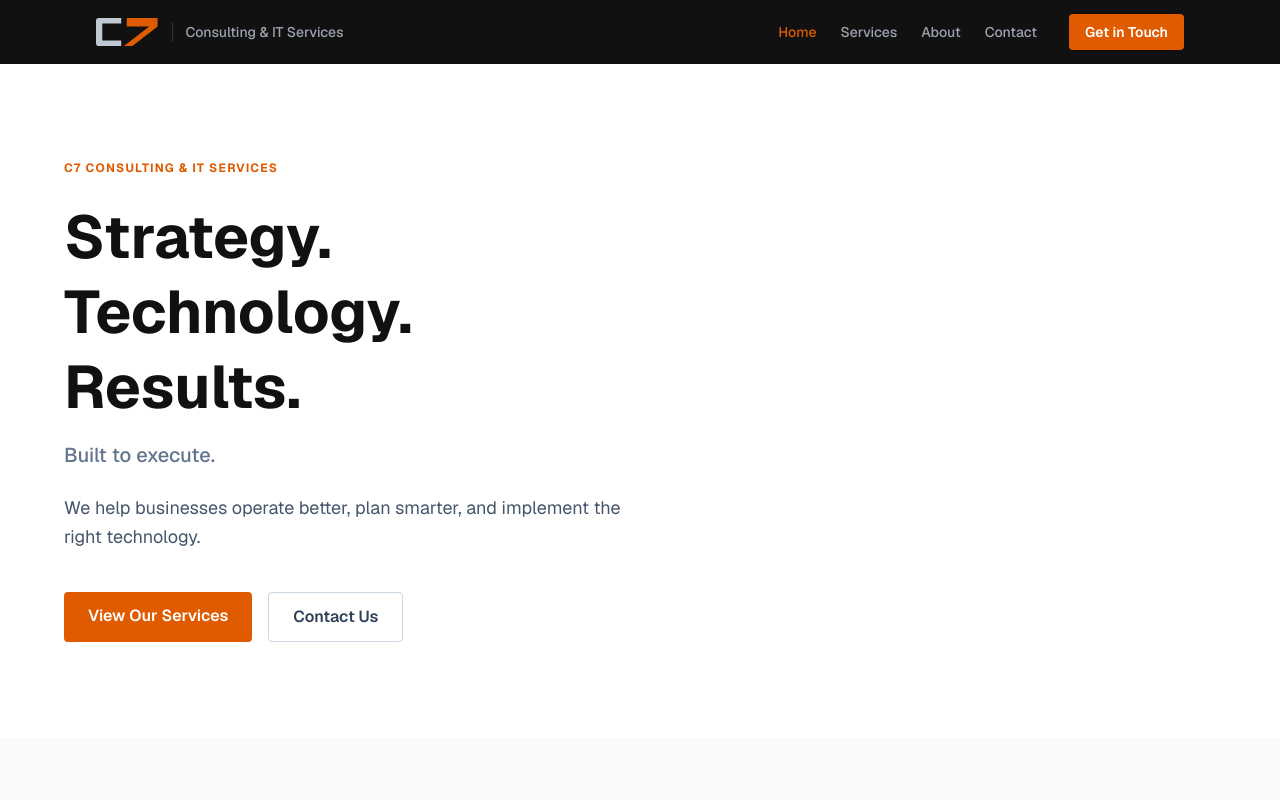
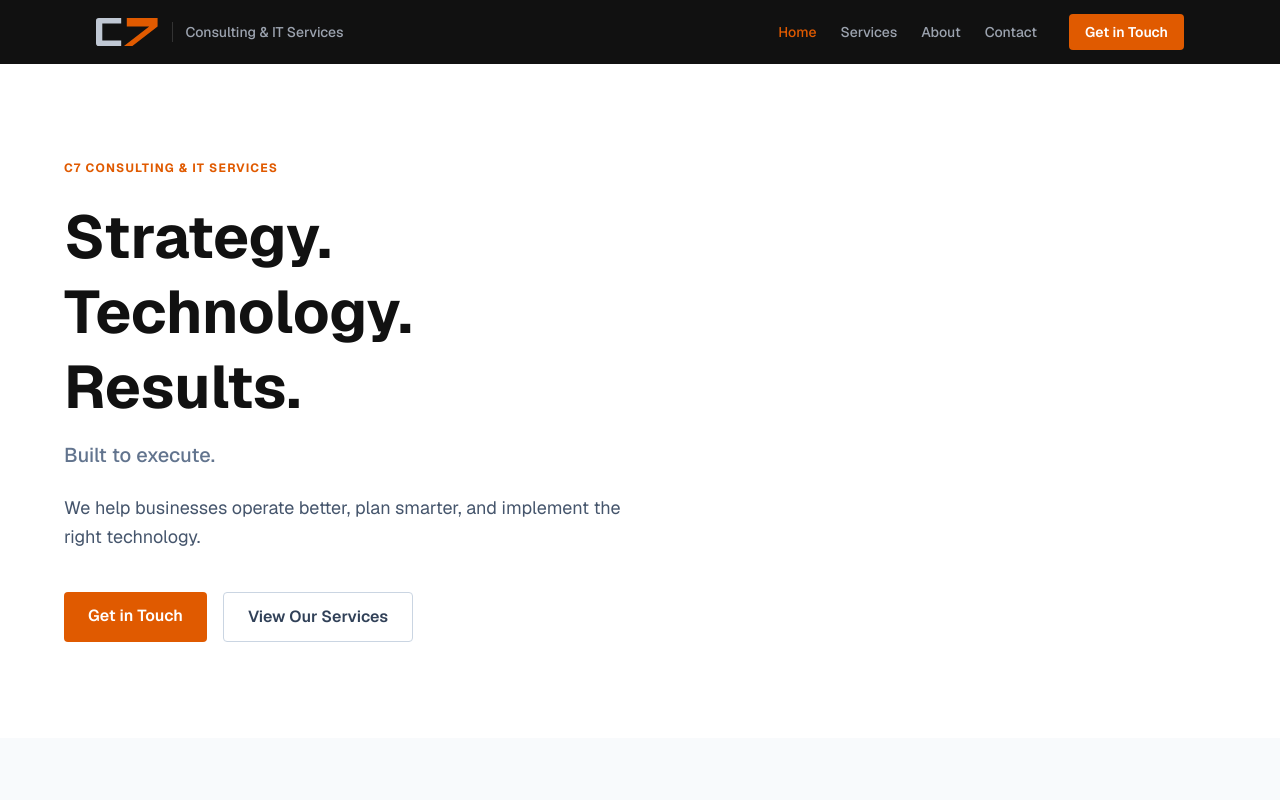
Before and after one commit to kcmadill/c7-website, a Next.js app: page / in a window 1280 px wide. Shown: the top 800 px of the page. Built offline with nearby package versions, Linux system fonts and the light colour scheme.

Commit message:
Swap hero CTA — Get in Touch as primary

```diff
--- a/app/page.tsx
+++ b/app/page.tsx
@@ -68,16 +68,16 @@ export default function HomePage() {
             </p>
             <div className="flex flex-wrap gap-4">
               <Link
-                href="/services"
+                href="/contact"
                 className="bg-[#E05A00] text-white font-semibold px-6 py-3 rounded hover:bg-[#C04A00] transition-colors"
               >
-                View Our Services
+                Get in Touch
               </Link>
               <Link
-                href="/contact"
+                href="/services"
                 className="border border-slate-300 text-slate-700 font-semibold px-6 py-3 rounded hover:border-[#111111] hover:text-[#111111] transition-colors"
               >
-                Contact Us
+                View Our Services
               </Link>
             </div>
           </div>
```
